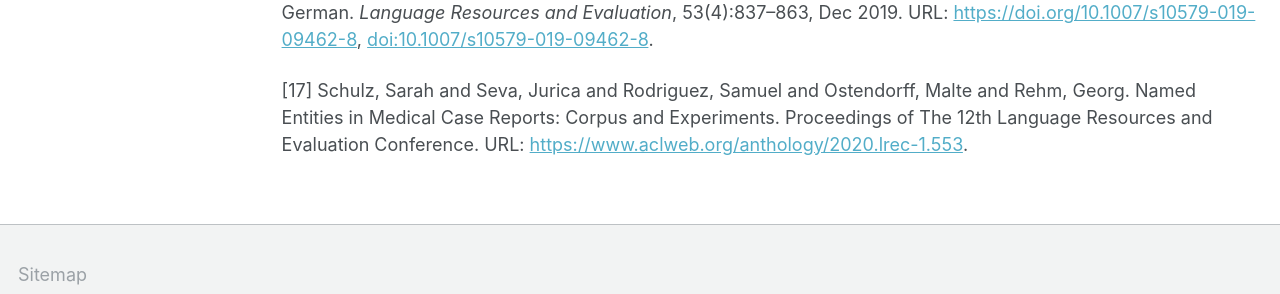
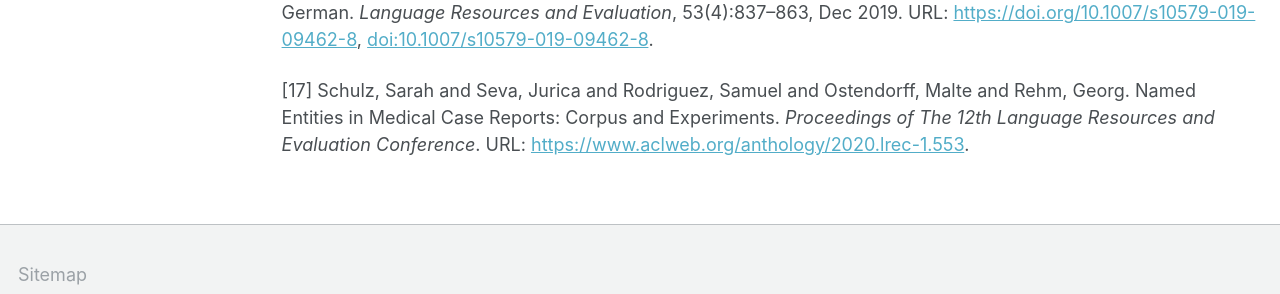
Before and after one commit to sarschu/sarschu.github.io, a Jekyll site: the page built from _pages/publications.md, in a window 1280 px wide and 900 px high, scrolled down 1530 px. Shown: the part 521-815 px from the top of the window. Built offline with Jekyll 4.4.1, drawn with Linux system fonts in a browser that asks for light colours.

```diff
--- a/_pages/publications.md
+++ b/_pages/publications.md
@@ -86,5 +86,5 @@ URL: [https://doi\.org/10\.1007/s10579\-019\-09462\-8](https://doi.org/10.1007/s
 
 [17] Schulz, Sarah  and  Seva, Jurica  and  Rodriguez, Samuel  and  Ostendorff, Malte  and  Rehm, Georg\.
   Named Entities in Medical Case Reports: Corpus and Experiments\.
-  Proceedings of The 12th Language Resources and Evaluation Conference\.
+  *Proceedings of The 12th Language Resources and Evaluation Conference*\.
   URL: [https://www.aclweb.org/anthology/2020.lrec-1.553]([https://www.aclweb.org/anthology/2020.lrec-1.553)\.
```
